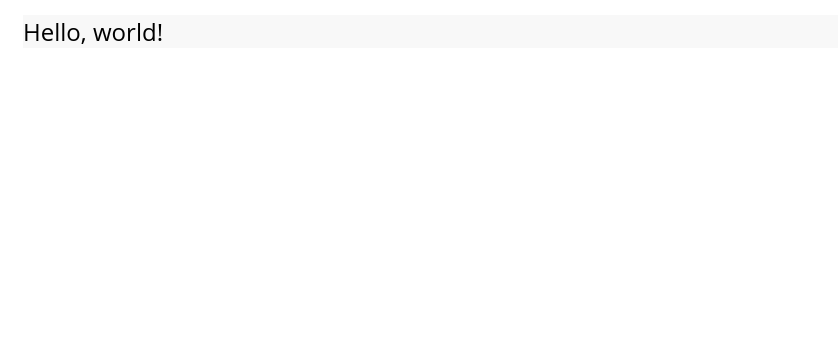
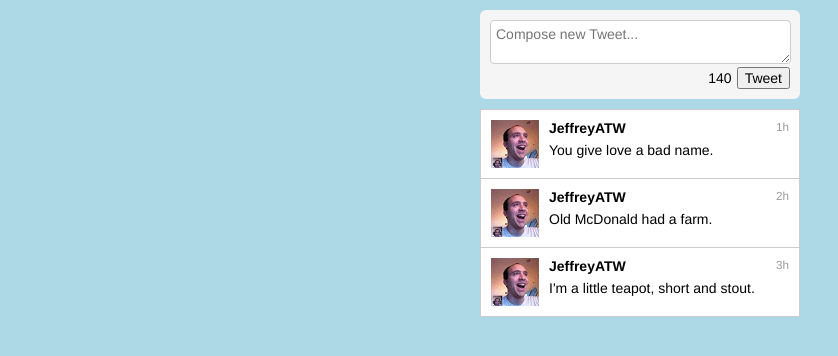
Before and after one commit to gregorydillon/FWD_03-23-15, a plain HTML site: page index.html in a window 1280 px wide. Shown: the whole page, without its empty margins (0-838 px from the left). Drawn offline with nearby package versions, Linux system fonts and the light colour scheme.

Commit message:
Class Starts

```diff
--- a/index.html
+++ b/index.html
@@ -1,15 +1,49 @@
-<!DOCTYPE html>
+<!doctype html>
+<html>
+  <head>
+    <title>NoiseTwitter</title>
+    <link href="style.css" rel="stylesheet" type="text/css">
+  </head>
+  <body>
+    <form class="tweetbox clearfix">
+      <textarea name="tweet-content" placeholder="Compose new Tweet..."></textarea>
+      <input type="submit" value="Tweet">
+      <div class="tweet-counter">140</div>
+    </form>
+    <section class="tweets">
+      <article class="tweet clearfix">
+        <a href="http://twitter.com/JeffreyATW" class="avatar">
+          <img src="avatar.jpg" alt="JeffreyATW">
+        </a>
+        <div class="tweet-details">
+          <small class="time">1h</small>
+          <a href="http://twitter.com/JeffreyATW" class="author">JeffreyATW</a>
+          <p class="tweet-content">You give love a bad name.</p>
+        </div>
+      </article>
+      <article class="tweet clearfix">
+        <a href="http://twitter.com/JeffreyATW" class="avatar">
+          <img src="avatar.jpg" alt="JeffreyATW">
+        </a>
+        <div class="tweet-details">
+          <small class="time">2h</small>
+          <a href="http://twitter.com/JeffreyATW" class="author">JeffreyATW</a>
+          <p class="tweet-content">Old McDonald had a farm.</p>
+        </div>
+      </article>
+      <article class="tweet clearfix">
+        <a href="http://twitter.com/JeffreyATW" class="avatar">
+          <img src="avatar.jpg" alt="JeffreyATW">
+        </a>
+        <div class="tweet-details">
+          <small class="time">3h</small>
+          <a href="http://twitter.com/JeffreyATW" class="author">JeffreyATW</a>
+          <p class="tweet-content">I'm a little teapot, short and stout.</p>
+        </div>
+      </article>
+    </section>
+      <script src="https://ajax.googleapis.com/ajax/libs/jquery/2.1.3/jquery.min.js"></script>
+      <script src="script.js"></script>
 
-<html>
-<head>
-  <title>temp</title>
-
-  <link rel="stylesheet" href="styles.css">
-</head>
-
-<body>
-  <div id="greeting"></div>
-
-  <script src="main.js"></script>
-</body>
+  </body>
 </html>
```
